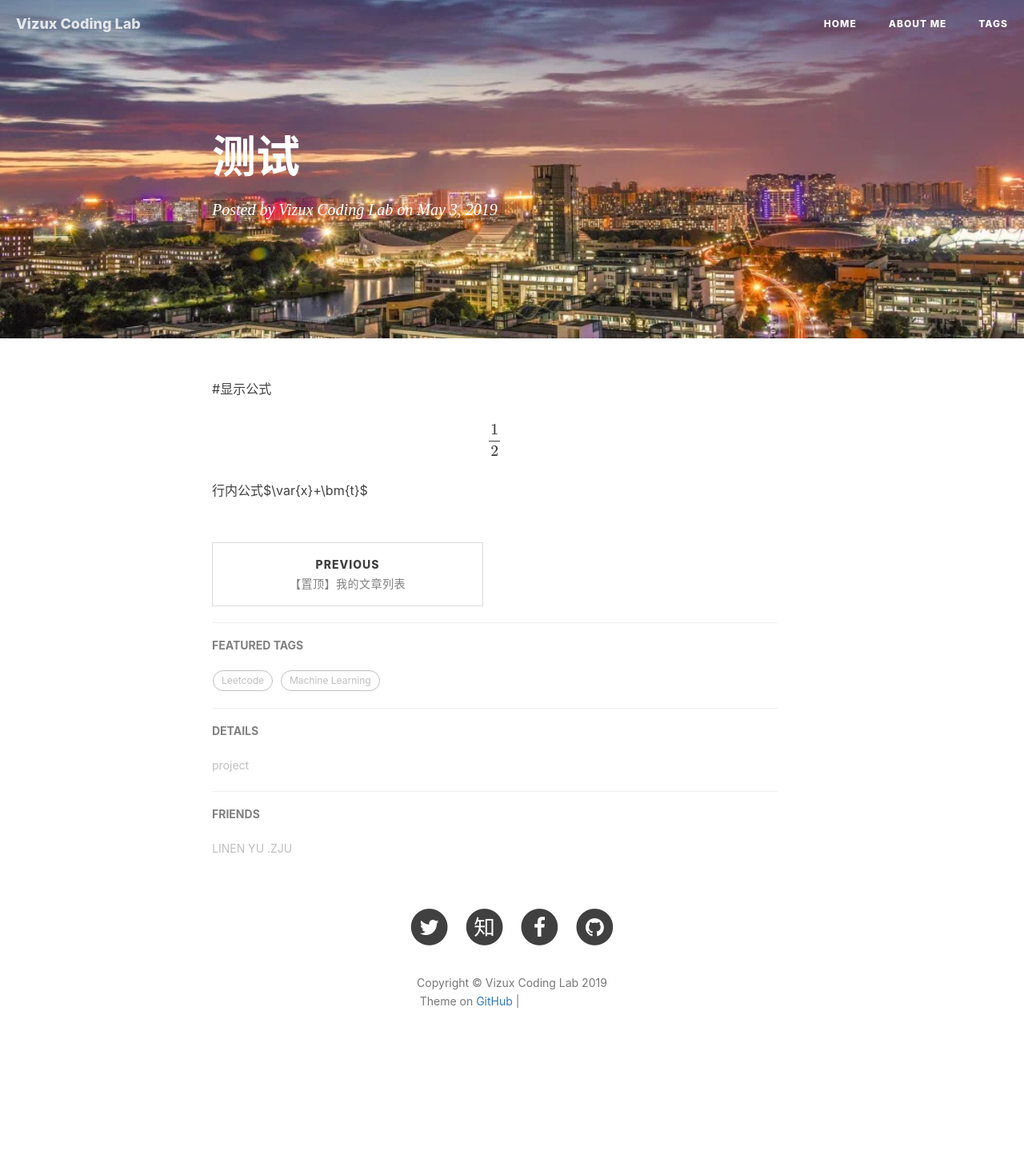
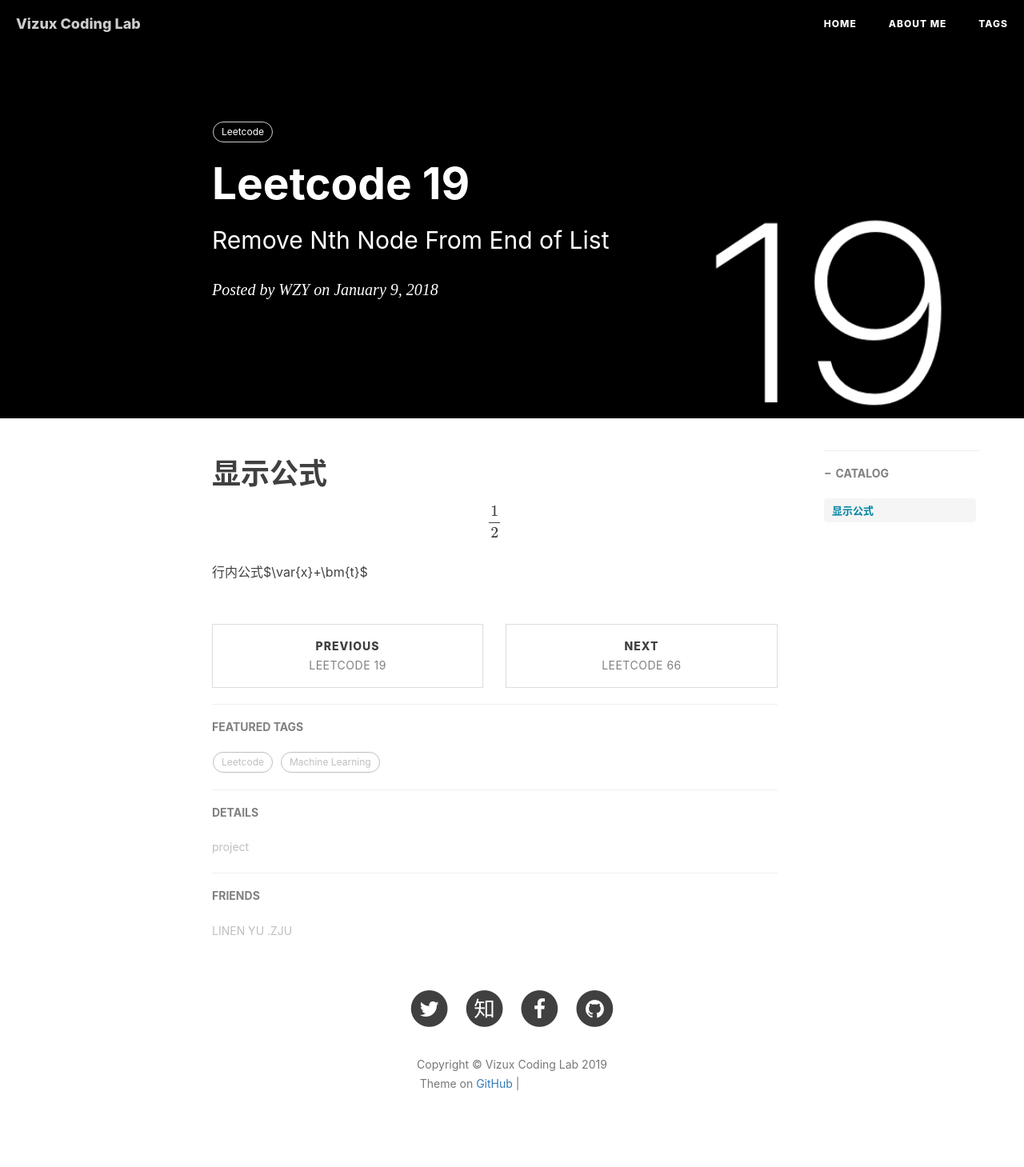
Before and after one commit to ZaccWu/ZaccWu.github.io, a Jekyll site: the page built from _posts/2019-05-03-测试.md, in a window 1280 px wide. Shown: the whole page at 80% size. Built offline with Jekyll 4.4.1, drawn with Linux system fonts in a browser that asks for light colours; nearby versions of some CDN libraries; our own code applies the rules of GitHub Pages for plain Markdown files; formulas are drawn with MathJax 3; comment, search, counter and statistics services are not loaded; before the commit the page ends 1356 px from its top, so only the background shows below that; grey boxes are pictures that could not be loaded.

Commit message:
Update 2019-05-03-测试.md

```diff
--- a/_posts/2019-05-03-测试.md
+++ b/_posts/2019-05-03-测试.md
@@ -1,4 +1,16 @@
-#显示公式
+---
+layout:     post                    # 使用的布局（不需要改）
+title:      Leetcode 19               # 标题
+subtitle:   Remove Nth Node From End of List #副标题
+date:       2018-01-09             # 时间
+author:     WZY                      # 作者
+header-img: img/Leetcode/19.jpg    #这篇文章标题背景图片
+catalog: true                       # 是否归档
+tags:                               #标签
+    - Leetcode
+---
+
+# 显示公式
 <script type="text/javascript" src="http://cdn.mathjax.org/mathjax/latest/MathJax.js?config=default"></script>
 
 $$\frac{1}{2}$$
```
